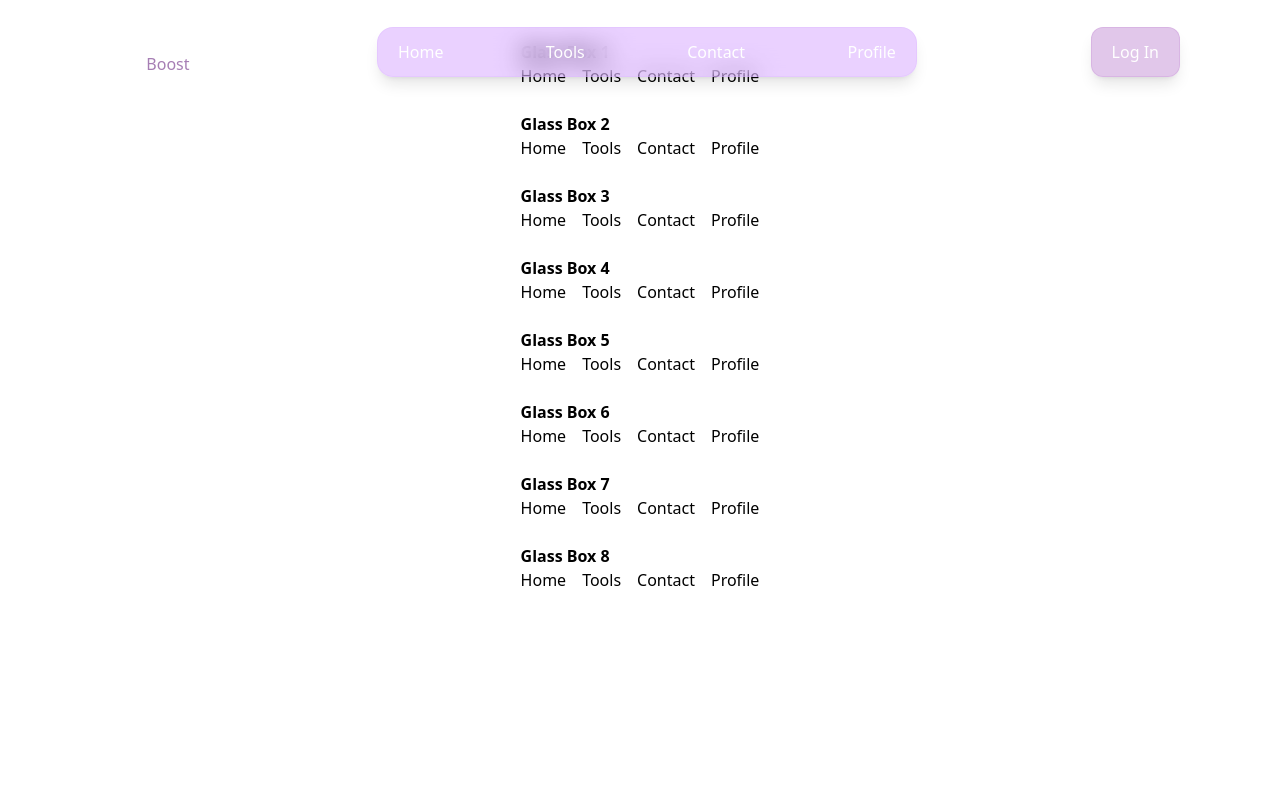
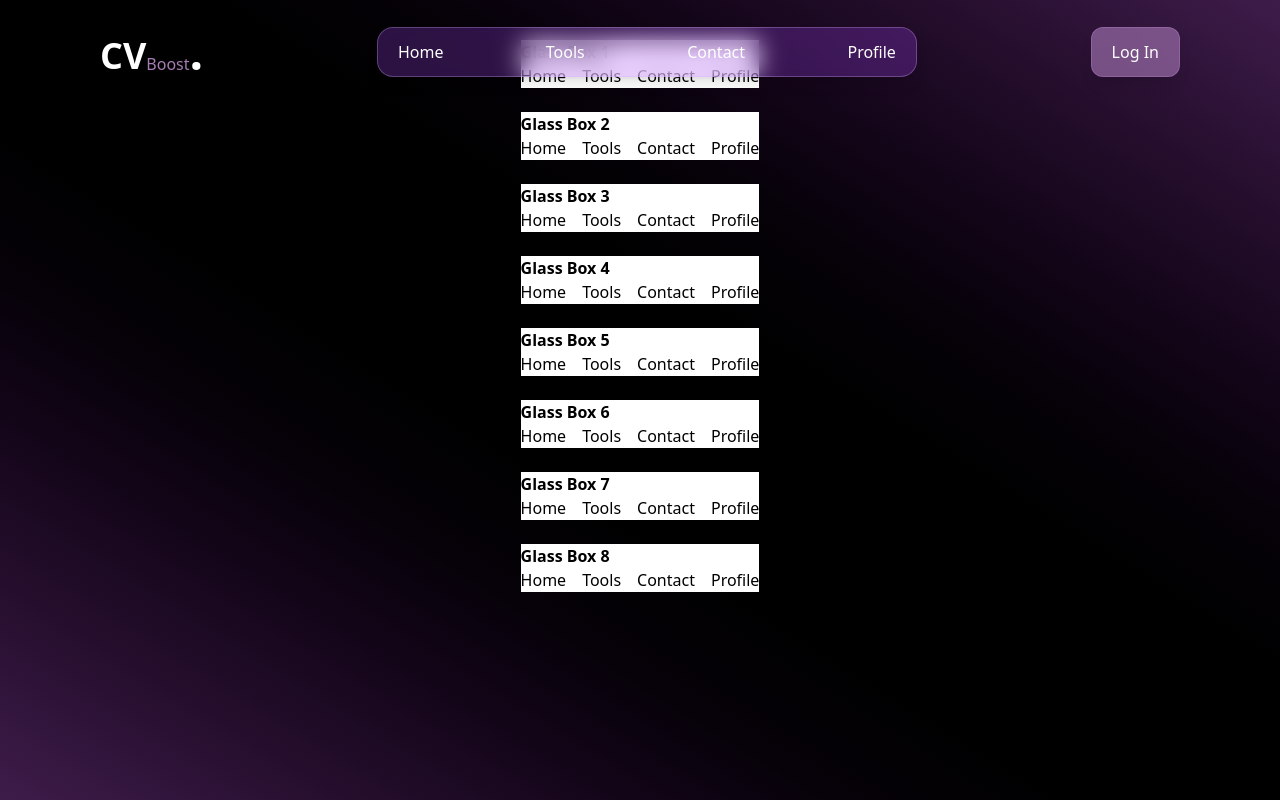
Before and after one commit to RaulSchiop/CVBoost, a Next.js app in the folder frontend/: page / in a window 1280 px wide. Built offline with nearby package versions, Linux system fonts and the light colour scheme.

Commit message:
small read form prev commit

```diff
--- a/frontend/src/app/layout.tsx
+++ b/frontend/src/app/layout.tsx
@@ -1,6 +1,5 @@
 import type { Metadata } from "next";
 import "./globals.css";
-
 
 export const metadata: Metadata = {
    title: "Create Next App",
@@ -14,7 +13,7 @@ export default function RootLayout({
 }>) {
    return (
       <html lang="en">
-         <body className="">
+         <body className="bg-gradient-to-bl from-accent-200 via-black to-accent-200 ">
             {children}
          </body>
       </html>
```
